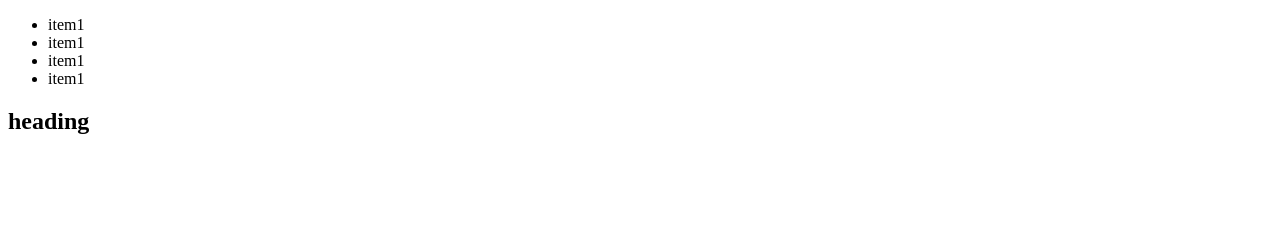
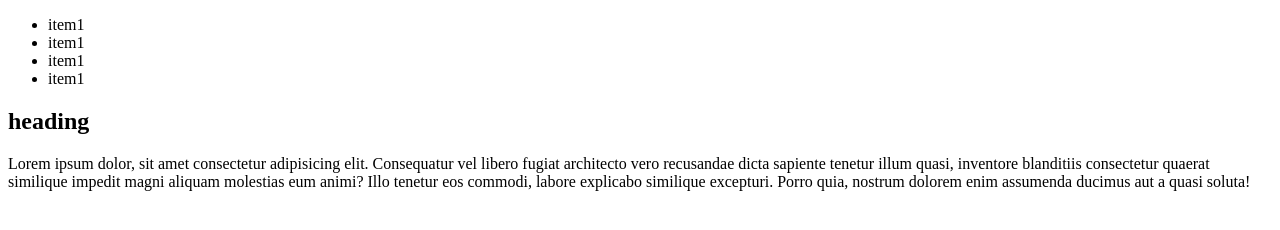
Before and after one commit to MadhavGupta95/Git_learning, a plain HTML site: page index.html in a window 1280 px wide. Drawn offline with Linux system fonts and the light colour scheme.

Commit message:
div added

```diff
--- a/index.html
+++ b/index.html
@@ -17,5 +17,8 @@
     <section>
         <h1>heading</h1>
     </section>
+    <div class="paragraph">
+        <p>Lorem ipsum dolor, sit amet consectetur adipisicing elit. Consequatur vel libero fugiat architecto vero recusandae dicta sapiente tenetur illum quasi, inventore blanditiis consectetur quaerat similique impedit magni aliquam molestias eum animi? Illo tenetur eos commodi, labore explicabo similique excepturi. Porro quia, nostrum dolorem enim assumenda ducimus aut a quasi soluta!</p>
+    </div>
 </body>
 </html>
```
